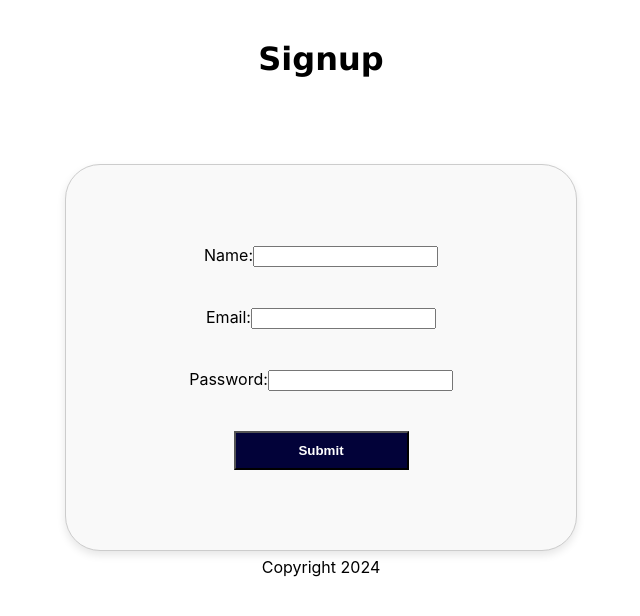
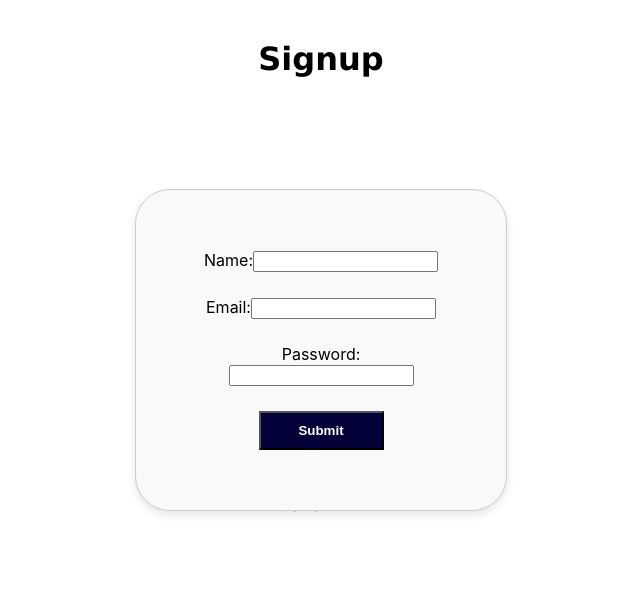
Before and after one commit to TomG87/application_frontend, a React (Create React App) app: page /register in a window 1280 px wide. Shown: the top 616 px of the page, without its empty margins (319-959 px from the left). Built offline with nearby package versions, Linux system fonts and the light colour scheme.

Commit message:
align form field text and properties in Signup.jsx file

```diff
--- a/src/App.css
+++ b/src/App.css
@@ -105,3 +105,33 @@ text-align: center;
   .login-link{
   text-align: center;
   }
+
+  .signup-form{
+    max-width: 250px;
+    margin: 0 auto;
+    padding: 60px;
+    border: 1px solid #cccccc;
+    border-radius: 35px;
+    background-color: #f9f9f9;
+    box-shadow: 0 4px 8px rgba(0, 0, 0, 0.1);
+    display: grid;
+    grid-gap: 25px;
+    position: relative;
+    text-align: center;
+    top: 75px;
+  }
+
+  .login-form{
+    max-width: 250px;
+    margin: 0 auto;
+    padding: 60px;
+    border: 1px solid #cccccc;
+    border-radius: 35px;
+    background-color: #f9f9f9;
+    box-shadow: 0 4px 8px rgba(0, 0, 0, 0.1);
+    display: grid;
+    grid-gap: 25px;
+    position: relative;
+    text-align: center;
+    top: 75px;
+  }
--- a/src/Login.jsx
+++ b/src/Login.jsx
@@ -63,7 +63,7 @@ export function Login() {
         ))}
       </ul>
 
-      <form className="form" onSubmit={handleSubmit}>
+      <form className="login-form" onSubmit={handleSubmit}>
         <div>
           <label htmlFor="email">Email:</label>
           <input name="email" type="email" />
--- a/src/Signup.jsx
+++ b/src/Signup.jsx
@@ -51,7 +51,7 @@ export function Signup() {
         ))}
       </ul>
 
-      <form className="form" onSubmit={handleSubmit}>
+      <form className="signup-form" onSubmit={handleSubmit}>
         <div>
           <label htmlFor="name">Name:</label>
           <input name="name" type="text" />
```
